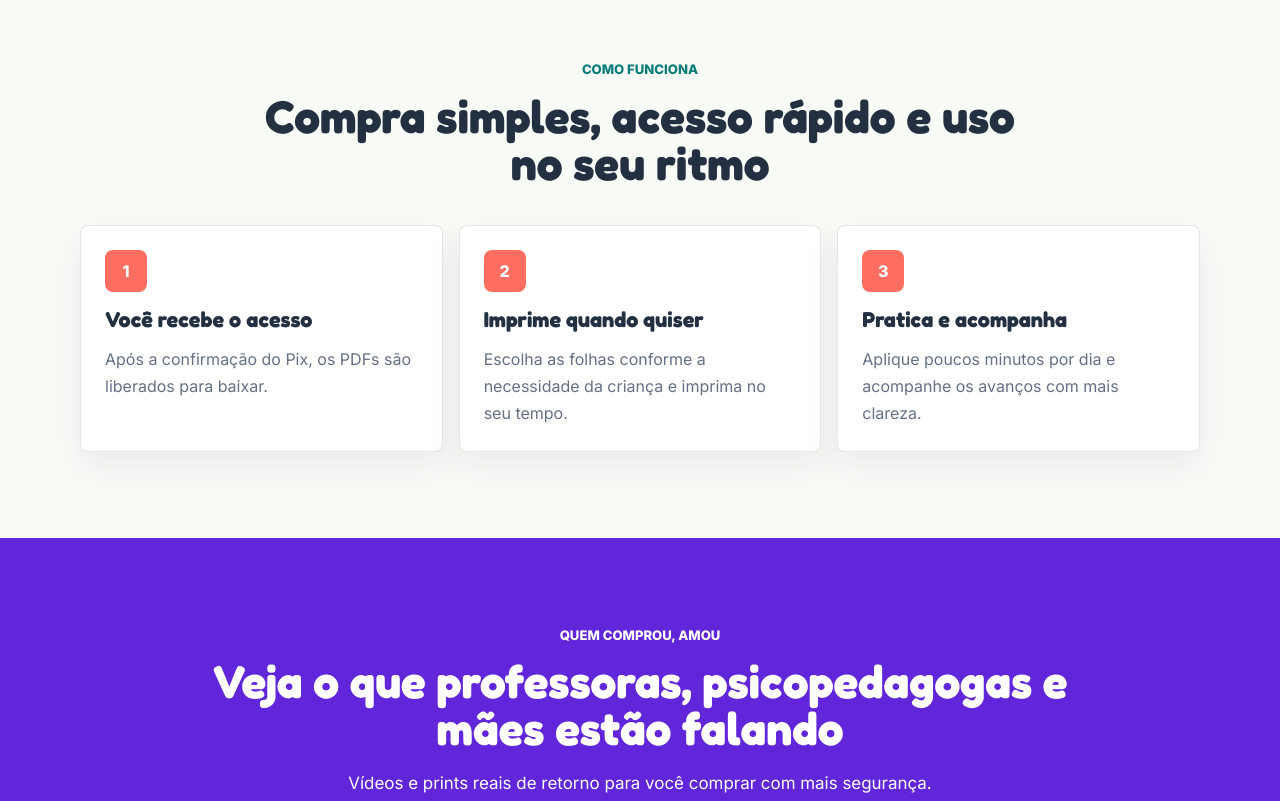
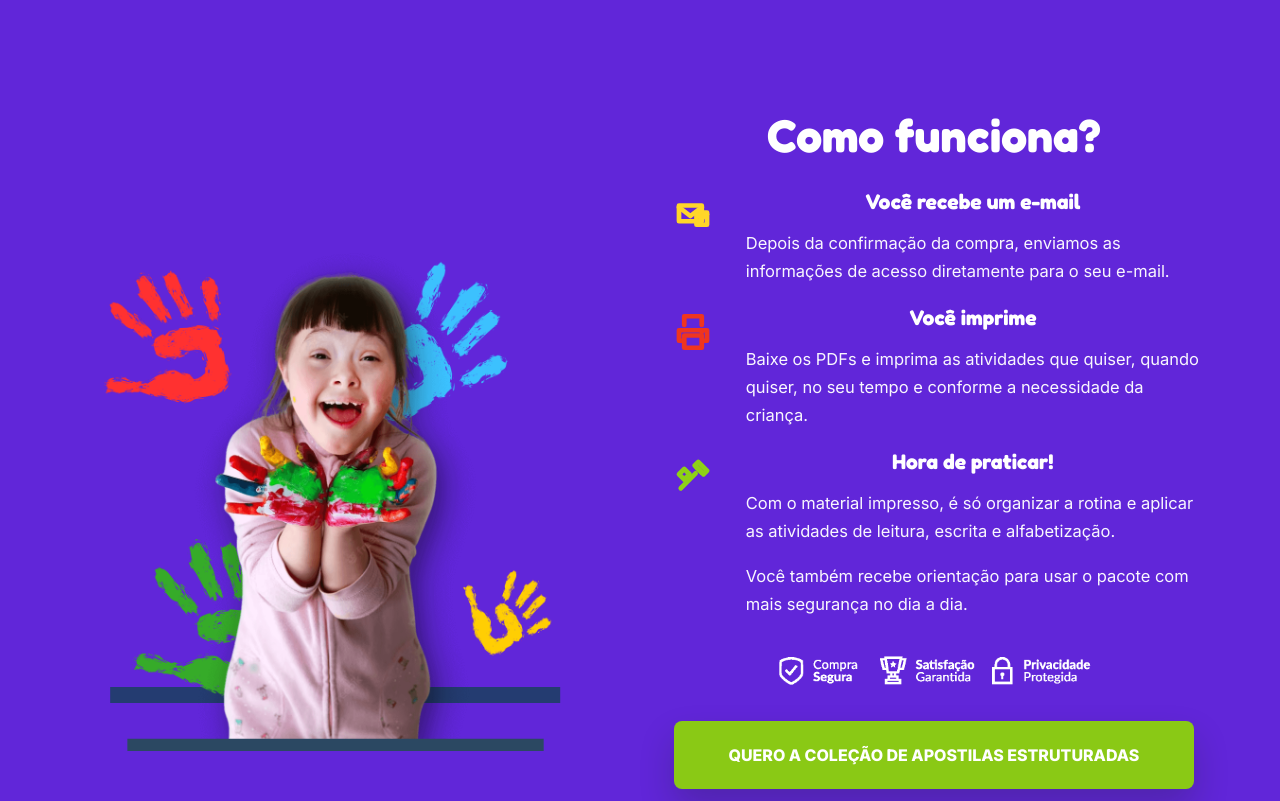
Before and after one commit to diogogapski/diogomilatividades1000, a website: page public/index.html in a window 1280 px wide. Shown: the part 5891-6692 px from the top of the page. Drawn offline with Linux system fonts and the light colour scheme.

Commit message:
Rework how it works section

```diff
--- a/public/index.html
+++ b/public/index.html
@@ -272,28 +272,64 @@
       </section>
 
       <section class="how-section section" aria-labelledby="how-title">
-        <div class="section-inner">
-          <div class="section-heading">
-            <p class="section-kicker">Como funciona</p>
-            <h2 id="how-title">Compra simples, acesso rápido e uso no seu ritmo</h2>
-          </div>
+        <div class="section-inner how-layout">
+          <figure class="how-visual">
+            <img src="assets/how-funciona/crianca-maos-coloridas.png" alt="Criança sorrindo com as mãos pintadas" />
+          </figure>
 
-          <div class="how-grid">
-            <article>
-              <span>1</span>
-              <h3>Você recebe o acesso</h3>
-              <p>Após a confirmação do Pix, os PDFs são liberados para baixar.</p>
-            </article>
-            <article>
-              <span>2</span>
-              <h3>Imprime quando quiser</h3>
-              <p>Escolha as folhas conforme a necessidade da criança e imprima no seu tempo.</p>
-            </article>
-            <article>
-              <span>3</span>
-              <h3>Pratica e acompanha</h3>
-              <p>Aplique poucos minutos por dia e acompanhe os avanços com mais clareza.</p>
-            </article>
+          <div class="how-copy">
+            <h2 id="how-title">Como funciona?</h2>
+
+            <div class="how-steps">
+              <article class="how-step">
+                <span class="how-step-icon how-step-icon-mail" aria-hidden="true">
+                  <svg viewBox="0 0 24 24" focusable="false">
+                    <path d="M4 6h13v9H4z" />
+                    <path d="M4 7l6.5 5 6.5-5" />
+                    <path d="M14 10h6v7h-6z" />
+                    <path d="M14 11l3 2.4 3-2.4" />
+                  </svg>
+                </span>
+                <div>
+                  <h3>Você recebe um e-mail</h3>
+                  <p>Depois da confirmação da compra, enviamos as informações de acesso diretamente para o seu e-mail.</p>
+                </div>
+              </article>
+
+              <article class="how-step">
+                <span class="how-step-icon how-step-icon-print" aria-hidden="true">
+                  <svg viewBox="0 0 24 24" focusable="false">
+                    <path d="M7 8V3h10v5" />
+                    <path d="M6 17H4v-6h16v6h-2" />
+                    <path d="M7 14h10v7H7z" />
+                    <path d="M17 12h.01" />
+                  </svg>
+                </span>
+                <div>
+                  <h3>Você imprime</h3>
+                  <p>Baixe os PDFs e imprima as atividades que quiser, quando quiser, no seu tempo e conforme a necessidade da criança.</p>
+                </div>
+              </article>
+
+              <article class="how-step">
+                <span class="how-step-icon how-step-icon-practice" aria-hidden="true">
+                  <svg viewBox="0 0 24 24" focusable="false">
+                    <path d="M14 7l3 3" />
+                    <path d="M5 19l8.5-8.5" />
+                    <path d="M15 4l5 5-2 2-5-5z" />
+                    <path d="M4 11l3-3 3 3-3 3z" />
+                  </svg>
+                </span>
+                <div>
+                  <h3>Hora de praticar!</h3>
+                  <p>Com o material impresso, é só organizar a rotina e aplicar as atividades de leitura, escrita e alfabetização.</p>
+                  <p>Você também recebe orientação para usar o pacote com mais segurança no dia a dia.</p>
+                </div>
+              </article>
+            </div>
+
+            <img class="how-security" src="assets/security/compra-segura-branco.png" alt="Compra segura, satisfação garantida e privacidade protegida" />
+            <a class="button how-button" href="checkout.html">QUERO A COLEÇÃO DE APOSTILAS ESTRUTURADAS</a>
           </div>
         </div>
       </section>
--- a/public/styles.css
+++ b/public/styles.css
@@ -419,7 +419,6 @@ p {
 }
 
 .audience-grid,
-.how-grid,
 .proof-grid {
   display: grid;
   gap: 16px;
@@ -429,8 +428,7 @@ p {
   grid-template-columns: repeat(3, minmax(0, 1fr));
 }
 
-.audience-grid article,
-.how-grid article {
+.audience-grid article {
   border: 1px solid var(--line);
   border-radius: var(--radius);
   background: #fff;
@@ -691,32 +689,166 @@ p {
 }
 
 .how-section {
-  background: #f9fbf7;
-}
-
-.how-grid {
-  grid-template-columns: repeat(3, minmax(0, 1fr));
-}
-
-.how-grid article {
-  padding: 24px;
-}
-
-.how-grid span {
+  position: relative;
+  overflow: hidden;
+  background: #6126d9;
+  color: #fff;
+}
+
+.how-section::before,
+.how-section::after {
+  position: absolute;
+  left: 0;
+  z-index: 0;
+  width: 100%;
+  height: 26px;
+  background: #fff;
+  content: "";
+}
+
+.how-section::before {
+  top: 0;
+  clip-path: polygon(0 0, 49% 0, 50% 100%, 51% 0, 100% 0, 100% 100%, 0 100%);
+}
+
+.how-section::after {
+  bottom: 0;
+  clip-path: polygon(0 0, 49% 0, 50% 100%, 51% 0, 100% 0, 100% 100%, 0 100%);
+  transform: rotate(180deg);
+}
+
+.how-layout {
+  position: relative;
+  z-index: 1;
+  display: grid;
+  grid-template-columns: minmax(280px, 0.96fr) minmax(320px, 1fr);
+  gap: clamp(32px, 6vw, 88px);
+  align-items: center;
+  min-height: 720px;
+  padding-top: 54px;
+  padding-bottom: 54px;
+}
+
+.how-visual {
+  position: relative;
+  display: flex;
+  align-items: flex-end;
+  justify-content: center;
+  min-height: 600px;
+  margin: 0;
+}
+
+.how-visual::after {
+  position: absolute;
+  bottom: 48px;
+  left: 50%;
+  width: min(520px, 88%);
+  height: 16px;
+  background: rgba(26, 64, 96, 0.86);
+  transform: translateX(-50%);
+  content: "";
+}
+
+.how-visual img {
+  position: relative;
+  z-index: 1;
+  width: min(560px, 100%);
+  max-height: 640px;
+  object-fit: contain;
+}
+
+.how-copy {
+  max-width: 580px;
+}
+
+.how-copy h2 {
+  margin-bottom: 32px;
+  color: #fff;
+  text-align: center;
+}
+
+.how-steps {
+  display: grid;
+  gap: 22px;
+}
+
+.how-step {
+  display: grid;
+  grid-template-columns: 56px 1fr;
+  gap: 22px;
+  align-items: start;
+}
+
+.how-step-icon {
+  display: grid;
+  place-items: center;
+  width: 50px;
+  height: 50px;
+}
+
+.how-step-icon svg {
   width: 42px;
   height: 42px;
-  display: grid;
-  place-items: center;
-  margin-bottom: 16px;
-  border-radius: var(--radius);
-  background: var(--coral);
+  fill: none;
+  stroke: currentColor;
+  stroke-linecap: round;
+  stroke-linejoin: round;
+  stroke-width: 2.7;
+}
+
+.how-step-icon-mail {
+  color: #ffd629;
+}
+
+.how-step-icon-print {
+  color: #ef351f;
+}
+
+.how-step-icon-practice {
+  color: #8ed116;
+}
+
+.how-step h3 {
+  margin-bottom: 10px;
   color: #fff;
-  font-weight: 900;
-}
-
-.how-grid p {
+  font-size: clamp(1.05rem, 2vw, 1.32rem);
+  text-align: center;
+}
+
+.how-step p {
+  margin-bottom: 10px;
+  color: rgba(255, 255, 255, 0.96);
+  font-size: 1.03rem;
+  line-height: 1.7;
+}
+
+.how-step p:last-child {
   margin-bottom: 0;
-  color: var(--muted);
+}
+
+.how-security {
+  display: block;
+  width: min(330px, 78%);
+  margin: 28px auto 26px;
+}
+
+.how-button {
+  display: flex;
+  width: min(520px, 100%);
+  min-height: 68px;
+  margin: 0 auto;
+  align-items: center;
+  justify-content: center;
+  padding-right: 28px;
+  padding-left: 28px;
+  background: #8ac915;
+  color: #fff;
+  box-shadow: 0 18px 34px rgba(22, 34, 18, 0.22);
+  text-align: center;
+}
+
+.how-button:hover {
+  background: #7dbb10;
 }
 
 .social-proof-section {
@@ -1697,10 +1829,28 @@ p {
   .method-grid,
   .bonus-grid,
   .audience-grid,
-  .how-grid,
   .proof-video-grid,
   .proof-grid {
     grid-template-columns: repeat(2, minmax(0, 1fr));
+  }
+
+  .how-layout {
+    grid-template-columns: 1fr;
+    min-height: auto;
+    text-align: center;
+  }
+
+  .how-visual {
+    min-height: auto;
+  }
+
+  .how-visual img {
+    max-height: 520px;
+  }
+
+  .how-copy {
+    max-width: 680px;
+    margin: 0 auto;
   }
 
   .price-card {
@@ -1811,10 +1961,61 @@ p {
   .method-grid,
   .bonus-grid,
   .audience-grid,
-  .how-grid,
   .proof-video-grid,
   .proof-grid {
     grid-template-columns: 1fr;
+  }
+
+  .how-section::before,
+  .how-section::after {
+    height: 18px;
+  }
+
+  .how-layout {
+    gap: 22px;
+    padding-top: 28px;
+    padding-bottom: 34px;
+  }
+
+  .how-visual img {
+    max-height: 430px;
+  }
+
+  .how-visual::after {
+    bottom: 22px;
+    height: 10px;
+  }
+
+  .how-copy h2 {
+    margin-bottom: 22px;
+  }
+
+  .how-step {
+    grid-template-columns: 44px 1fr;
+    gap: 14px;
+    text-align: left;
+  }
+
+  .how-step h3 {
+    text-align: left;
+  }
+
+  .how-step-icon {
+    width: 42px;
+    height: 42px;
+  }
+
+  .how-step-icon svg {
+    width: 34px;
+    height: 34px;
+  }
+
+  .how-step p {
+    font-size: 0.98rem;
+  }
+
+  .how-security {
+    width: min(300px, 92%);
   }
 
   .image-frame,
```
Also changed, not shown: public/assets/how-funciona/crianca-maos-coloridas.png (added).
